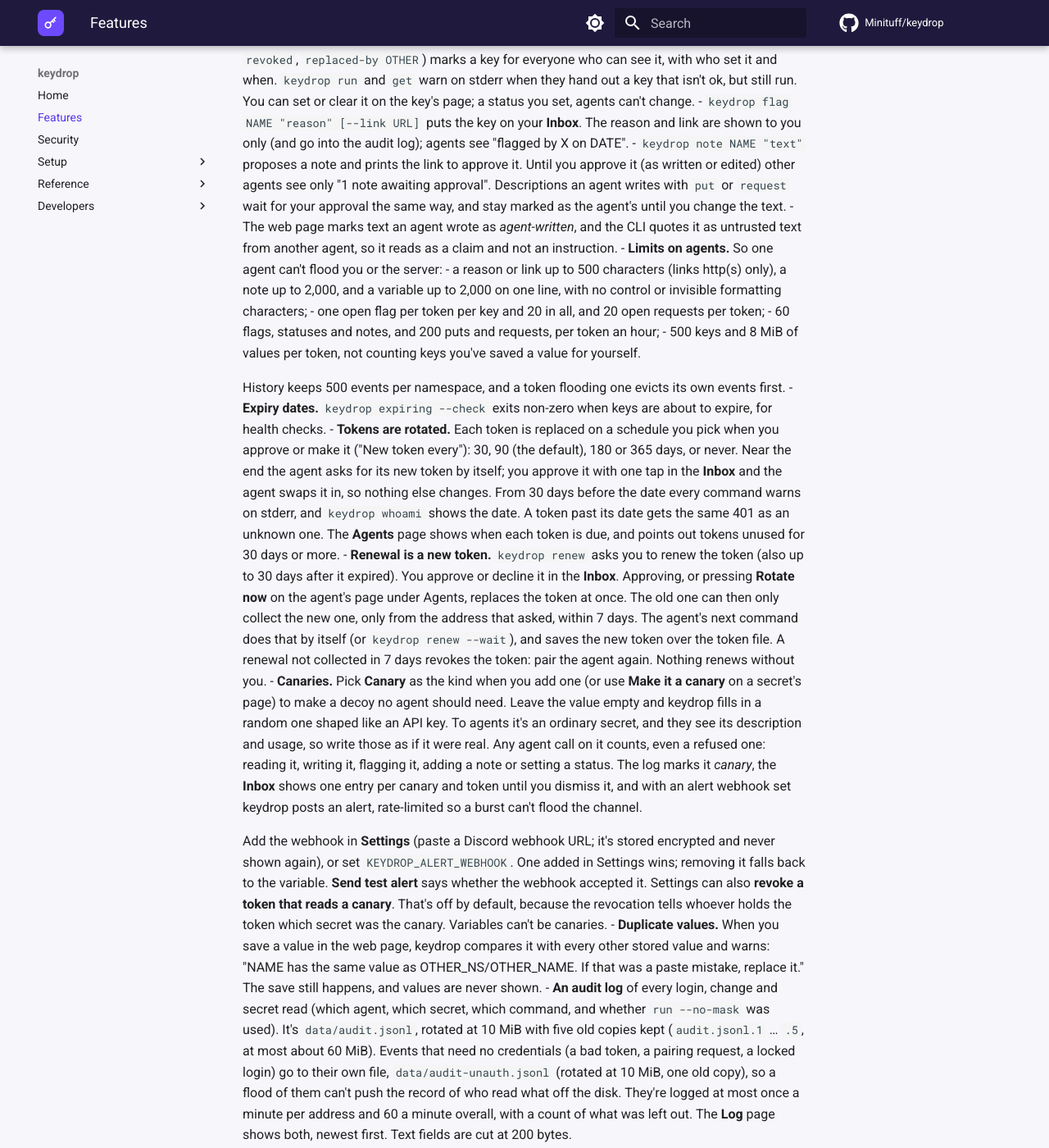
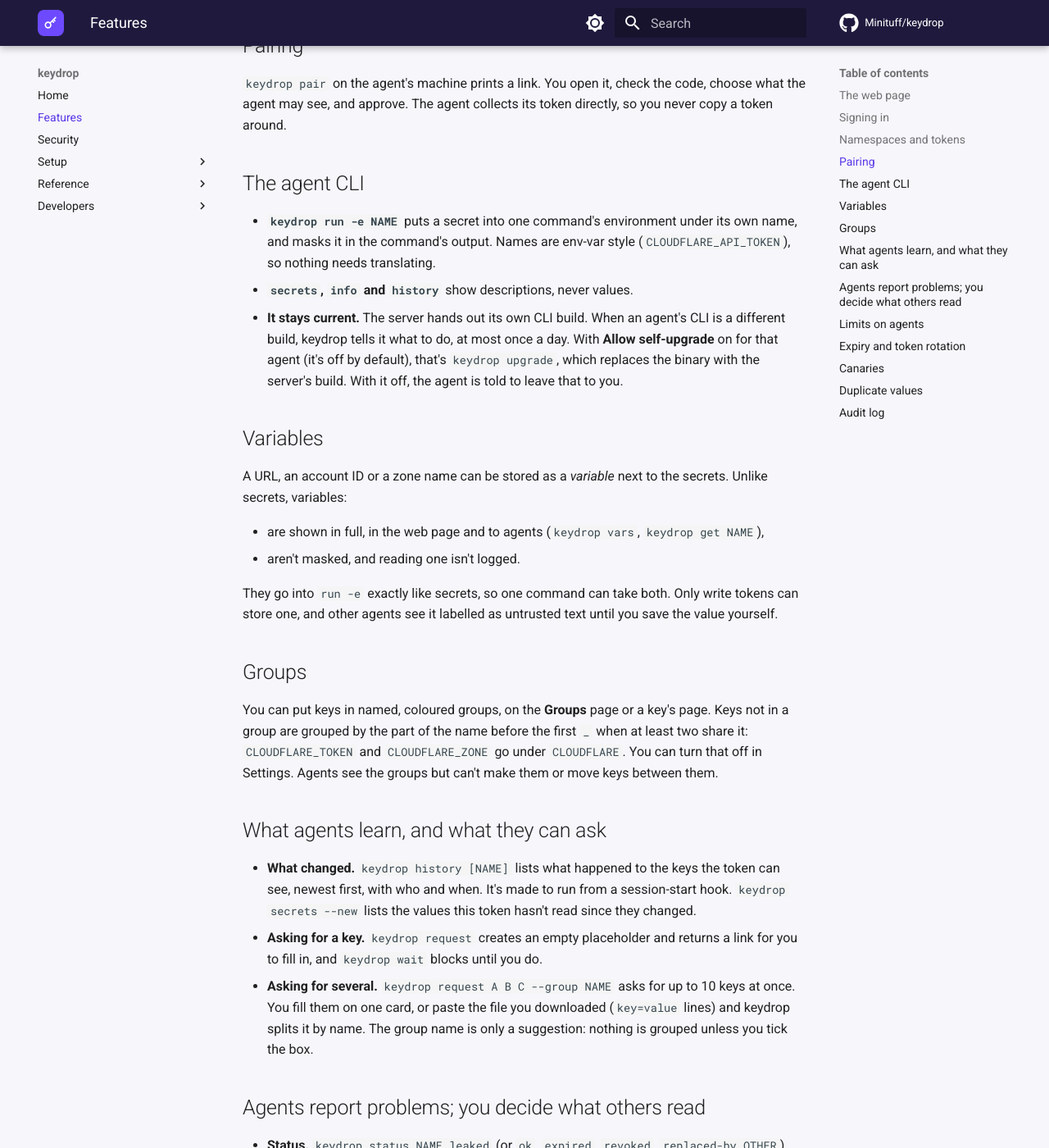
Before and after one commit to Minituff/keydrop, an MkDocs documentation site: the page built from docs/features.md, in a window 1280 px wide and 1400 px high, scrolled down 1326 px. Shown: the whole window at 82% size. Built offline with MkDocs 1.6.1 and Material for MkDocs 9.7.7, drawn with Linux system fonts in a browser that asks for light colours; comment, search, counter and statistics services are not loaded; some of the changed text lies outside the part shown.

Commit message:
Features page as sections; docs site link; release fixes
- docs/features.md: one section per feature, with tables for permissions,
  limits and the audit files, instead of long paragraphs in one list.
- README links the docs site.
- release.yml adds the builds to a release made first on GitHub, keeping
  its notes. v0.1.0's binaries failed because that release already existed.
- bump-version.yml looks for [bump version] in every commit of the push,
  and Renovate squashes, so a merge commit can't hide the marker.
- docs/images/keydrop-social-preview.png: the repository's social preview.

```diff
--- a/docs/features.md
+++ b/docs/features.md
@@ -1,140 +1,203 @@
 # Features
 
-Everything keydrop does, in one list. For the short version, see the [overview](index.md).
+Everything keydrop does. For the short version, see the [overview](index.md).
 
-- **A web page for you.** Paste a value with a description of what it's
-  for. You can view a value later (press "Show value"; every view is
-  logged), replace it, roll back to the previous value, or delete it. Lists
-  show names and descriptions only. The page is built for phones and uses no
-  JavaScript. **Settings → Appearance** picks System, Light or Dark for each
-  browser, and Settings also shows which build the server is running.
-- **Admin login with a password, plus an authenticator code (TOTP) if you
-  turn it on** (recommended, offered at setup with a QR code). Failed logins
-  are rate-limited.
-- **Namespaces and agent tokens.** Secrets live in namespaces (`homelab/…`,
-  `media/…`). Each agent gets its own token, granted one or more
-  namespaces. An agent can't see other namespaces at all, not even the secret
-  names. Each token has a permission:
-  - **read** (the default): use keys.
-  - **add**: also create new keys, and replace the values of keys this same
-    token created, until you save a value there yourself. It can't store
-    variables.
-  - **write**: create and replace anything in its namespaces.
+## The web page
 
-  Tokens can be limited to the addresses they're used from. You pick a
-  namespace from a list, and a new one is only made by choosing **+ New
-  namespace…**, so a typo can't quietly create one. An agent's namespaces can
-  be changed later on the **Agents** page. Revoking a token clears what it
-  left pending; its open flags stay, marked *token since revoked*.
-- **Pairing instead of pasting tokens.** `keydrop pair` on the agent's
-  machine prints a link; you open it, check the code, choose what the agent
-  may see, and approve. The agent collects its token directly.
-- **Agent CLI.** `keydrop run -e NAME` puts a secret into one command's
-  environment under its own name and masks it in the command's output.
-  Secret names are env-var style (`CLOUDFLARE_API_TOKEN`), so nothing needs
-  translating. `secrets`, `info` and `history` show descriptions, never values.
-- **The CLI stays current.** The server hands out its own CLI build. When an
-  agent's CLI is a different build, keydrop tells it what to do, at most once
-  a day. With **Allow self-upgrade** on for that agent (it's off by default)
+Paste a value with a description of what it's for. Later you can:
+
+- view it (press **Show value**; every view is logged),
+- replace it, roll back to the previous value, or delete it.
+
+Lists show names and descriptions only, never values. The page is built for
+phones and uses no JavaScript. **Settings → Appearance** picks System, Light
+or Dark for each browser, and Settings also shows which build the server is
+running.
+
+## Signing in
+
+You sign in with a password, plus an authenticator code (TOTP) if you turn it
+on. It's recommended, and offered at setup with a QR code. Failed logins are
+rate-limited.
+
+## Namespaces and tokens
+
+Secrets live in namespaces, like `homelab/…` or `media/…`. Each agent gets its
+own token, granted one or more namespaces, and can't see any other namespace
+at all, not even the secret names.
+
+Each token has a permission:
+
+| Permission | What the agent can do |
+|---|---|
+| **read** (the default) | Use keys. |
+| **add** | Also create new keys, and replace the values of keys this same token created, until you save a value there yourself. It can't store variables. |
+| **write** | Create and replace anything in its namespaces. |
+
+- **Allowed addresses.** A token can be limited to the addresses it's used
+  from. From anywhere else it's refused.
+- **No typo namespaces.** You pick namespaces from a list. A new one is only
+  made by choosing **+ New namespace…**.
+- **Changing an agent.** Its namespaces, permission and settings can be
+  changed later on the **Agents** page.
+- **Revoking.** Revoking a token clears what it left pending. Its open flags
+  stay, marked *token since revoked*.
+
+## Pairing
+
+`keydrop pair` on the agent's machine prints a link. You open it, check the
+code, choose what the agent may see, and approve. The agent collects its token
+directly, so you never copy a token around.
+
+## The agent CLI
+
+- **`keydrop run -e NAME`** puts a secret into one command's environment under
+  its own name, and masks it in the command's output. Names are env-var style
+  (`CLOUDFLARE_API_TOKEN`), so nothing needs translating.
+- **`secrets`, `info` and `history`** show descriptions, never values.
+- **It stays current.** The server hands out its own CLI build. When an
+  agent's CLI is a different build, keydrop tells it what to do, at most once a
+  day. With **Allow self-upgrade** on for that agent (it's off by default),
   that's `keydrop upgrade`, which replaces the binary with the server's build.
   With it off, the agent is told to leave that to you.
-- **Variables for settings that aren't secret.** A URL, an account ID or a
-  zone name can be stored as a *variable* next to the secrets. Variables
-  are shown in full in the web page and to agents (`keydrop vars`,
-  `keydrop get NAME`), aren't masked, and reading one isn't logged. They go
-  into `run -e` exactly like secrets, so one command can take both. Only
-  write tokens can store one, and other agents see it labelled as untrusted
-  text until you save the value yourself.
-- **Groups.** You can put keys in named, coloured groups (the **Groups**
-  page, or a key's page). Keys not in a group are grouped by the part of
-  the name before the first `_` when at least two share it (`CLOUDFLARE_TOKEN`
-  and `CLOUDFLARE_ZONE` go under `CLOUDFLARE`); turn that off in Settings.
-  Agents see the groups but can't make them or move keys between them.
-- **Agents know what changed.** `keydrop history [NAME]` (run by a
-  session-start hook) lists what happened to the keys the token can see,
-  newest first, with who and when. `keydrop secrets --new` lists the values
-  this token hasn't read since they changed.
-- **Agents can ask for a key.** `keydrop request` creates an empty placeholder
-  and returns a link for you to fill in, and `keydrop wait` blocks until you
-  do. `keydrop request A B C --group NAME` asks for up to 10 keys at once: you
-  fill them on one card, and can paste the file you downloaded (`key=value`
-  lines) for keydrop to split by name. The group name is only a suggestion:
-  nothing is grouped unless you tick the box.
-- **Agents report problems; you decide what other agents read.**
-  - `keydrop status NAME leaked` (or `ok`, `expired`, `revoked`,
-    `replaced-by OTHER`) marks a key for everyone who can see it, with who
-    set it and when. `keydrop run` and `get` warn on stderr when they hand
-    out a key that isn't ok, but still run. You can set or clear it on the
-    key's page; a status you set, agents can't change.
-  - `keydrop flag NAME "reason" [--link URL]` puts the key on your
-    **Inbox**. The reason and link are shown to you only (and go into the
-    audit log); agents see "flagged by X on DATE".
-  - `keydrop note NAME "text"` proposes a note and prints the link to
-    approve it. Until you approve it (as written or edited) other agents see
-    only "1 note awaiting approval". Descriptions an agent writes with `put`
-    or `request` wait for your approval the same way, and stay marked as
-    the agent's until you change the text.
-  - The web page marks text an agent wrote as *agent-written*, and the CLI
-    quotes it as untrusted text from another agent, so it reads as a claim
-    and not an instruction.
-- **Limits on agents.** So one agent can't flood you or the server:
-  - a reason or link up to 500 characters (links http(s) only), a note up to
-    2,000, and a variable up to 2,000 on one line, with no control or
-    invisible formatting characters;
-  - one open flag per token per key and 20 in all, and 20 open requests per
-    token;
-  - 60 flags, statuses and notes, and 200 puts and requests, per token an hour;
-  - 500 keys and 8 MiB of values per token, not counting keys you've saved a
-    value for yourself.
 
-  History keeps 500 events per namespace, and a token flooding one evicts its
-  own events first.
-- **Expiry dates.** `keydrop expiring --check` exits non-zero when keys
-  are about to expire, for health checks.
-- **Tokens are rotated.** Each token is replaced on a schedule you pick
-  when you approve or make it ("New token every"): 30, 90 (the default),
-  180 or 365 days, or never. Near the end the agent asks for its new token
-  by itself; you approve it with one tap in the **Inbox** and the agent
-  swaps it in, so nothing else changes. From 30 days before the date every
-  command warns on stderr, and `keydrop whoami` shows the date. A token past
-  its date gets the same 401 as an unknown one. The **Agents** page shows when
-  each token is due, and points out tokens unused for 30 days or more.
-- **Renewal is a new token.** `keydrop renew` asks you to renew the token
-  (also up to 30 days after it expired). You approve or decline it in the
-  **Inbox**. Approving, or pressing **Rotate now** on the agent's page under
-  Agents, replaces the token at once. The old one can then only collect the
-  new one, only from the address that asked, within 7 days. The agent's next
-  command does that by itself (or `keydrop renew --wait`), and saves the new
-  token over the token file. A renewal not collected in 7 days revokes the
-  token: pair the agent again. Nothing renews without you.
-- **Canaries.** Pick **Canary** as the kind when you add one (or use
-  **Make it a canary** on a secret's page) to make a decoy no agent should
-  need. Leave the value empty and keydrop fills in a random one shaped
-  like an API key. To agents it's an ordinary secret, and they see its
-  description and usage, so write those as if it were real. Any agent call on
-  it counts, even a refused one: reading it, writing it, flagging it, adding a
-  note or setting a status. The log marks it *canary*, the **Inbox** shows one
-  entry per canary and token until you dismiss it, and with an alert webhook
-  set keydrop posts an alert, rate-limited so a burst can't flood the channel.
+## Variables
 
-  Add the webhook in **Settings** (paste a Discord webhook URL; it's stored
-  encrypted and never shown again), or set `KEYDROP_ALERT_WEBHOOK`. One added
-  in Settings wins; removing it falls back to the variable. **Send test
-  alert** says whether the webhook accepted it. Settings can also **revoke a
-  token that reads a canary**. That's off by default, because the revocation
-  tells whoever holds the token which secret was the canary. Variables can't
-  be canaries.
-- **Duplicate values.** When you save a value in the web page, keydrop
-  compares it with every other stored value and warns: "NAME has the same
-  value as OTHER_NS/OTHER_NAME. If that was a paste mistake, replace it." The
-  save still happens, and values are never shown.
-- **An audit log** of every login, change and secret read (which agent,
-  which secret, which command, and whether `run --no-mask` was used). It's
-  `data/audit.jsonl`, rotated at 10 MiB with five old copies kept
-  (`audit.jsonl.1` … `.5`, at most about 60 MiB). Events that need no
-  credentials (a bad token, a pairing request, a locked login) go to
-  their own file, `data/audit-unauth.jsonl` (rotated at 10 MiB, one old
-  copy), so a flood of them can't push the record of who read what off
-  the disk. They're logged at most once a minute per address and 60 a
-  minute overall, with a count of what was left out. The **Log** page
-  shows both, newest first. Text fields are cut at 200 bytes.
+A URL, an account ID or a zone name can be stored as a *variable* next to the
+secrets. Unlike secrets, variables:
+
+- are shown in full, in the web page and to agents (`keydrop vars`,
+  `keydrop get NAME`),
+- aren't masked, and reading one isn't logged.
+
+They go into `run -e` exactly like secrets, so one command can take both. Only
+write tokens can store one, and other agents see it labelled as untrusted text
+until you save the value yourself.
+
+## Groups
+
+You can put keys in named, coloured groups, on the **Groups** page or a key's
+page. Keys not in a group are grouped by the part of the name before the first
+`_` when at least two share it: `CLOUDFLARE_TOKEN` and `CLOUDFLARE_ZONE` go
+under `CLOUDFLARE`. You can turn that off in Settings. Agents see the groups
+but can't make them or move keys between them.
+
+## What agents learn, and what they can ask
+
+- **What changed.** `keydrop history [NAME]` lists what happened to the keys
+  the token can see, newest first, with who and when. It's made to run from a
+  session-start hook. `keydrop secrets --new` lists the values this token
+  hasn't read since they changed.
+- **Asking for a key.** `keydrop request` creates an empty placeholder and
+  returns a link for you to fill in, and `keydrop wait` blocks until you do.
+- **Asking for several.** `keydrop request A B C --group NAME` asks for up to
+  10 keys at once. You fill them on one card, or paste the file you downloaded
+  (`key=value` lines) and keydrop splits it by name. The group name is only a
+  suggestion: nothing is grouped unless you tick the box.
+
+## Agents report problems; you decide what others read
+
+- **Status.** `keydrop status NAME leaked` (or `ok`, `expired`, `revoked`,
+  `replaced-by OTHER`) marks a key for everyone who can see it, with who set it
+  and when. `keydrop run` and `get` warn on stderr when they hand out a key
+  that isn't ok, but still run. You can set or clear it on the key's page, and
+  agents can't change a status you set.
+- **Flags.** `keydrop flag NAME "reason" [--link URL]` puts the key in your
+  **Inbox**. The reason and link are shown to you only, and go into the audit
+  log. Agents see "flagged by X on DATE".
+- **Notes.** `keydrop note NAME "text"` proposes a note and prints the link to
+  approve it. Until you approve it, as written or edited, other agents only see
+  "1 note awaiting approval". Descriptions an agent writes with `put` or
+  `request` wait for your approval the same way, and stay marked as the
+  agent's until you change the text.
+- **Agent text is marked.** The web page marks it *agent-written*, and the CLI
+  quotes it as untrusted text from another agent, so it reads as a claim and
+  not an instruction.
+
+## Limits on agents
+
+So one agent can't flood you or the server:
+
+| What | Limit |
+|---|---|
+| A flag's reason or link | 500 characters, links http(s) only |
+| A note | 2,000 characters |
+| A variable an agent stores | 2,000 characters, on one line |
+| Open flags | One per token per key, and 20 per token |
+| Open requests | 20 per token |
+| Flags, statuses and notes | 60 per token an hour |
+| Puts and requests | 200 per token an hour |
+| Stored values | 500 keys and 8 MiB per token, not counting keys you've saved yourself |
+
+Agent text can't contain control or invisible formatting characters. The
+history keeps 500 events per namespace, and a token flooding one evicts its own
+events first.
+
+## Expiry and token rotation
+
+- **Expiry dates.** `keydrop expiring --check` exits non-zero when keys are
+  about to expire, for health checks.
+- **Rotation schedule.** Each token is replaced on a schedule you pick when you
+  approve or make it ("New token every"): 30, 90 (the default), 180 or 365
+  days, or never.
+- **Renewing itself.** Near the date, the agent asks for its new token by
+  itself. You approve it with one tap in the **Inbox**, and the agent swaps it
+  in, so nothing else changes. You can also decline, or press **Rotate now** on
+  the agent's page.
+- **Warnings.** From 30 days before the date, every command warns on stderr,
+  and `keydrop whoami` shows the date. The **Agents** page shows when each
+  token is due, and points out tokens unused for 30 days or more.
+- **After the date.** A token past its date gets the same 401 as an unknown
+  one. `keydrop renew` can still ask for 30 days after.
+- **Collecting the new token.** Once you approve, the old token can only
+  collect the new one, only from the address that asked, within 7 days. The
+  agent's next command does that by itself (or `keydrop renew --wait`) and
+  saves the new token over the old one. A renewal not collected in 7 days
+  revokes the token, and you pair the agent again. Nothing renews without you.
+
+## Canaries
+
+A canary is a decoy key no agent should need. Pick **Canary** as the kind when
+you add one, or press **Make it a canary** on a secret's page.
+
+- **It looks real.** Leave the value empty and keydrop fills in a random one
+  shaped like an API key. To agents it's an ordinary secret, and they see its
+  description and usage, so write those as if it were real. Variables can't be
+  canaries.
+- **Any call counts,** even a refused one: reading it, writing it, flagging it,
+  adding a note or setting a status.
+- **You find out.** The log marks it *canary*, and the **Inbox** shows one
+  entry per canary and token until you dismiss it.
+- **Alerts.** With an alert webhook set, keydrop posts an alert, rate-limited
+  so a burst can't flood the channel. Add a Discord webhook URL in
+  **Settings** (it's stored encrypted and never shown again), or set
+  `KEYDROP_ALERT_WEBHOOK`. One added in Settings wins, and removing it falls
+  back to the variable. **Send test alert** says whether the webhook accepted
+  it.
+- **Revoking on touch.** Settings can also revoke a token that reads a canary.
+  It's off by default, because the revocation tells whoever holds the token
+  which secret was the canary.
+
+## Duplicate values
+
+When you save a value in the web page, keydrop compares it with every other
+stored value and warns: "NAME has the same value as OTHER_NS/OTHER_NAME. If
+that was a paste mistake, replace it." The save still happens, and values are
+never shown.
+
+## Audit log
+
+Every login, change and secret read is logged: which agent, which secret,
+which command, and whether `run --no-mask` was used. A secret read that can't
+be written to the log doesn't happen. The **Log** page shows it all, newest
+first.
+
+| File | Holds | Rotation |
+|---|---|---|
+| `data/audit.jsonl` | Everything that needs a login or a token | At 10 MiB, five old copies (`.1` to `.5`, about 60 MiB in all) |
+| `data/audit-unauth.jsonl` | Events anyone on the network can cause: a bad token, a pairing request, a locked login | At 10 MiB, one old copy |
+
+The second file keeps a flood of those events from pushing the record of who
+read what off the disk. They're logged at most once a minute per address and
+60 a minute overall, with a count of what was left out. Text fields are cut at
+200 bytes.
```
Also changed, not shown: README.md (+3 -1 lines), docs/index.md (+3 -1 lines), docs/images/keydrop-social-preview.png (added), 3 other files.
